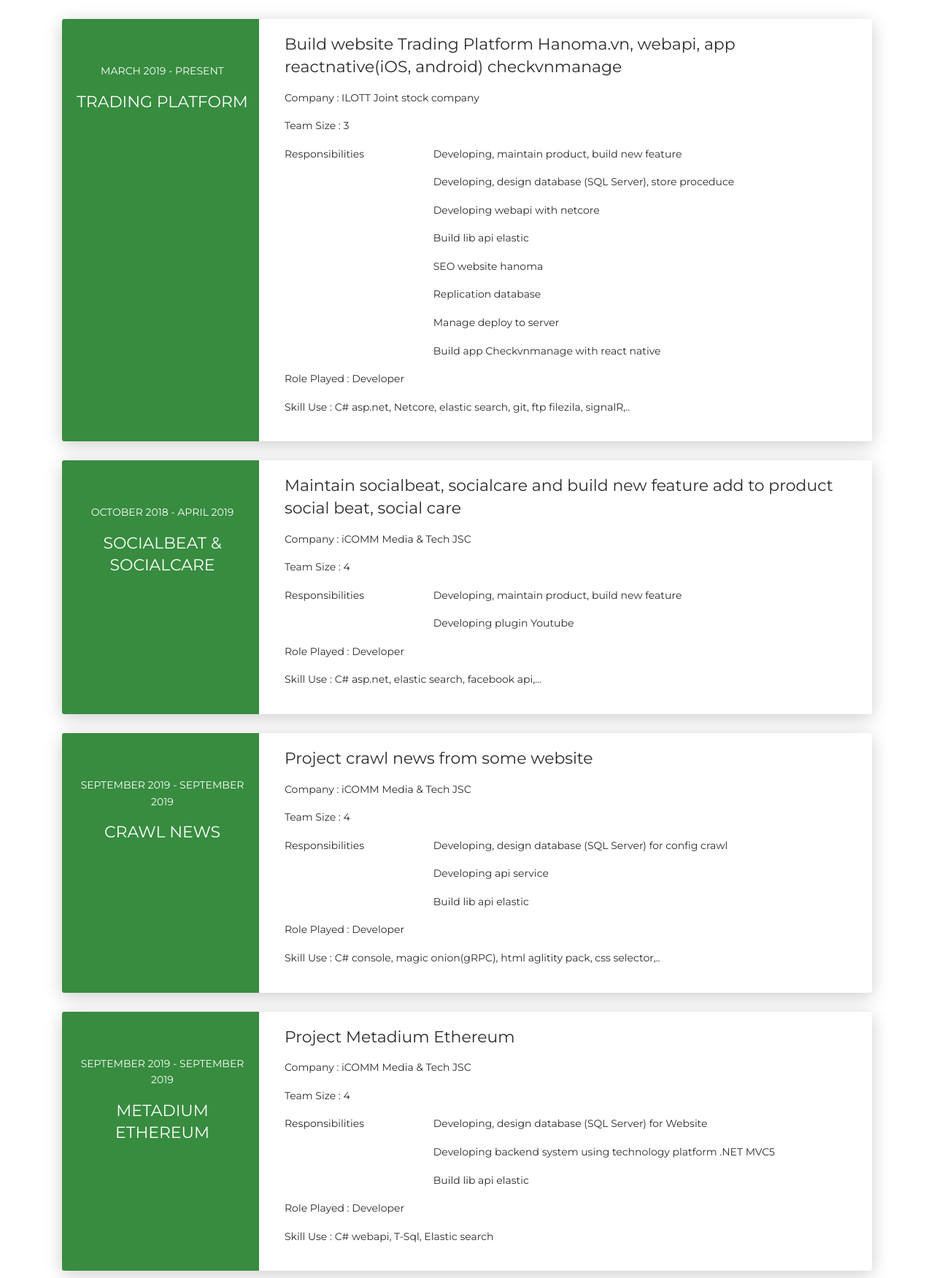
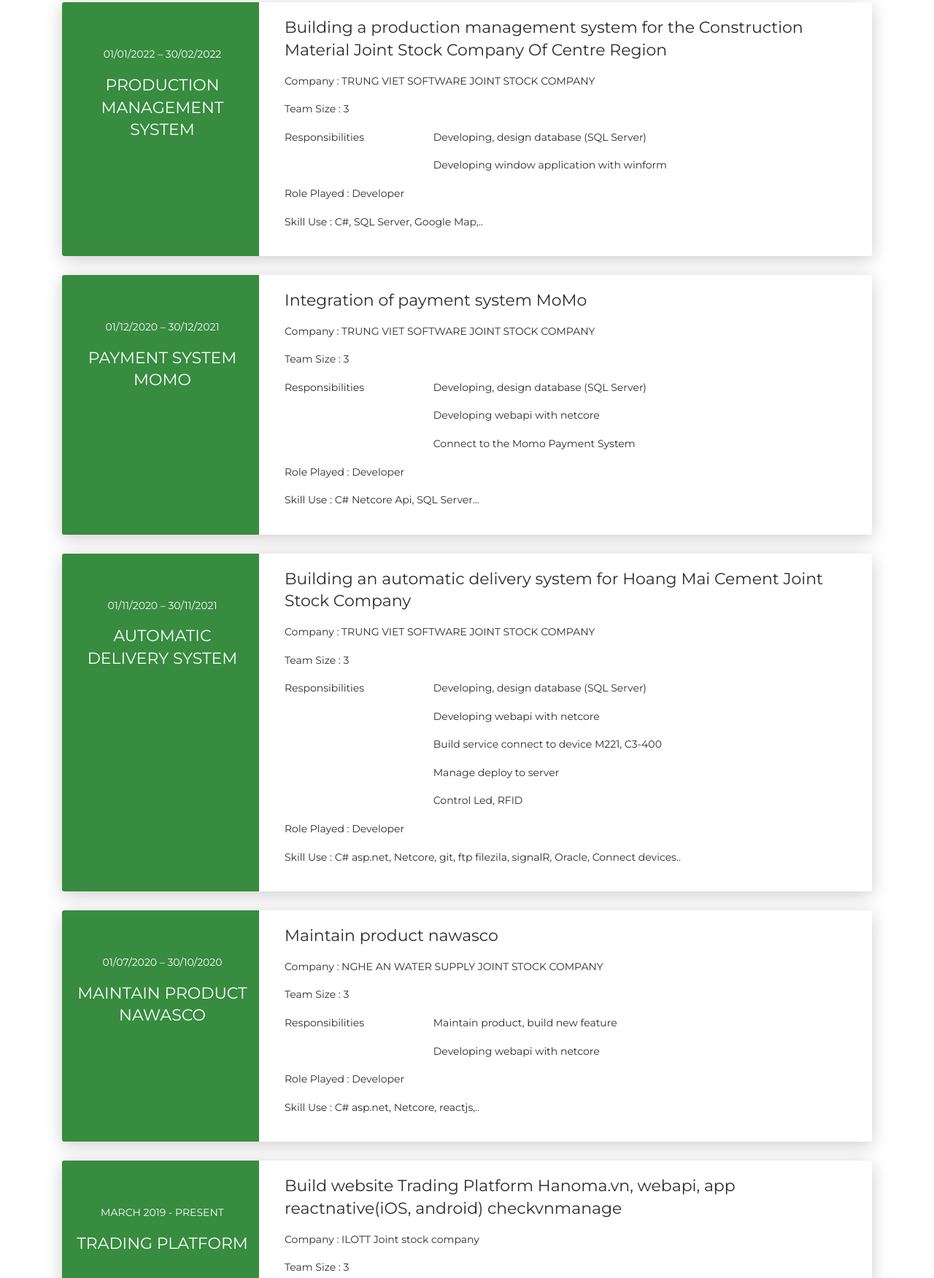
Before and after one commit to netnanetn/profile, a plain HTML site: page index.html in a window 1280 px wide. Shown: the part 2438-4190 px from the top of the page at 73% size. Drawn offline with Linux system fonts and the light colour scheme.

Commit message:
update code

```diff
--- a/index.html
+++ b/index.html
@@ -303,6 +303,124 @@
 <div class="section" id="experience">
   <div class="container cc-experience">
     <div class="h4 text-center mb-4 title">Work Experience</div>
+
+
+    <div class="card">
+      <div class="row">
+        <div class="col-md-3 bg-primary" data-aos="fade-right" data-aos-offset="50" data-aos-duration="500">
+          <div class="card-body cc-experience-header">
+            <p>01/01/2022 – 30/02/2022</p>
+            <div class="h5">Production management system</div>
+          </div>
+        </div>
+        <div class="col-md-9" data-aos="fade-left" data-aos-offset="50" data-aos-duration="500">
+          <div class="card-body">
+            <div class="h5">Building a production management system for the Construction Material Joint Stock Company Of Centre Region</div>
+            <p>Company : TRUNG VIET SOFTWARE JOINT STOCK COMPANY</p>
+            <p>Team Size : 3</p>
+            <div class="row">
+                <div class="col-md-3">
+                  <p>Responsibilities </p>
+                </div>
+                <div class="col-md-9">
+                  <p>Developing, design database (SQL Server)</p>
+                  <p>Developing window application with winform </p>
+                </div>
+            </div>
+              <p>Role Played : Developer</p>
+              <p>Skill Use : C#, SQL Server, Google Map,..</p>
+          </div>
+        </div>
+      </div>
+    </div>
+    <div class="card">
+      <div class="row">
+        <div class="col-md-3 bg-primary" data-aos="fade-right" data-aos-offset="50" data-aos-duration="500">
+          <div class="card-body cc-experience-header">
+            <p>01/12/2020 – 30/12/2021</p>
+            <div class="h5">Payment System MoMo</div>
+          </div>
+        </div>
+        <div class="col-md-9" data-aos="fade-left" data-aos-offset="50" data-aos-duration="500">
+          <div class="card-body">
+            <div class="h5">Integration of payment system MoMo</div>
+            <p>Company : TRUNG VIET SOFTWARE JOINT STOCK COMPANY</p>
+            <p>Team Size : 3</p>
+            <div class="row">
+                <div class="col-md-3">
+                  <p>Responsibilities </p>
+                </div>
+                <div class="col-md-9">
+                  <p>Developing, design database (SQL Server)</p>
+                  <p>Developing webapi with netcore  </p>
+                  <p>Connect to the Momo Payment System</p>
+                </div>
+            </div>
+              <p>Role Played : Developer</p>
+              <p>Skill Use : C#  Netcore Api, SQL Server...</p>
+          </div>
+        </div>
+      </div>
+    </div>
+    <div class="card">
+      <div class="row">
+        <div class="col-md-3 bg-primary" data-aos="fade-right" data-aos-offset="50" data-aos-duration="500">
+          <div class="card-body cc-experience-header">
+            <p>01/11/2020 – 30/11/2021</p>
+            <div class="h5">Automatic delivery system</div>
+          </div>
+        </div>
+        <div class="col-md-9" data-aos="fade-left" data-aos-offset="50" data-aos-duration="500">
+          <div class="card-body">
+            <div class="h5">Building an automatic delivery system for Hoang Mai Cement Joint Stock Company</div>
+            <p>Company : TRUNG VIET SOFTWARE JOINT STOCK COMPANY</p>
+            <p>Team Size : 3</p>
+            <div class="row">
+                <div class="col-md-3">
+                  <p>Responsibilities </p>
+                </div>
+                <div class="col-md-9">
+                  <p>Developing, design database (SQL Server)</p>
+                  <p>Developing webapi with netcore  </p>
+                  <p>Build service connect to device M221, C3-400</p>
+                  <p>Manage deploy to server</p>
+                  <p>Control Led, RFID</p>
+                </div>
+            </div>
+              <p>Role Played : Developer</p>
+              <p>Skill Use : C# asp.net, Netcore, git, ftp filezila, signalR, Oracle, Connect devices..</p>
+          </div>
+        </div>
+      </div>
+    </div>
+    <div class="card">
+      <div class="row">
+        <div class="col-md-3 bg-primary" data-aos="fade-right" data-aos-offset="50" data-aos-duration="500">
+          <div class="card-body cc-experience-header">
+            <p>01/07/2020 – 30/10/2020</p>
+            <div class="h5">Maintain product nawasco</div>
+          </div>
+        </div>
+        <div class="col-md-9" data-aos="fade-left" data-aos-offset="50" data-aos-duration="500">
+          <div class="card-body">
+            <div class="h5">Maintain product nawasco</div>
+            <p>Company : NGHE AN WATER SUPPLY JOINT STOCK COMPANY</p>
+            <p>Team Size : 3</p>
+            <div class="row">
+                <div class="col-md-3">
+                  <p>Responsibilities </p>
+                </div>
+                <div class="col-md-9">
+                  <p>Maintain product, build new feature</p>
+                  <p>Developing webapi with netcore</p>
+                </div>
+            </div>
+              <p>Role Played : Developer</p>
+              <p>Skill Use : C# asp.net, Netcore, reactjs,..</p>
+          </div>
+        </div>
+      </div>
+    </div>
     <div class="card">
       <div class="row">
         <div class="col-md-3 bg-primary" data-aos="fade-right" data-aos-offset="50" data-aos-duration="500">
```
Also changed, not shown: images/project-4.jpg.
